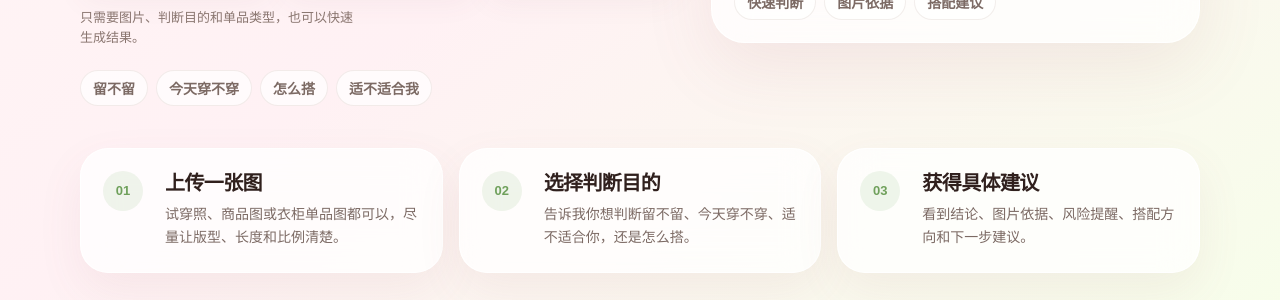
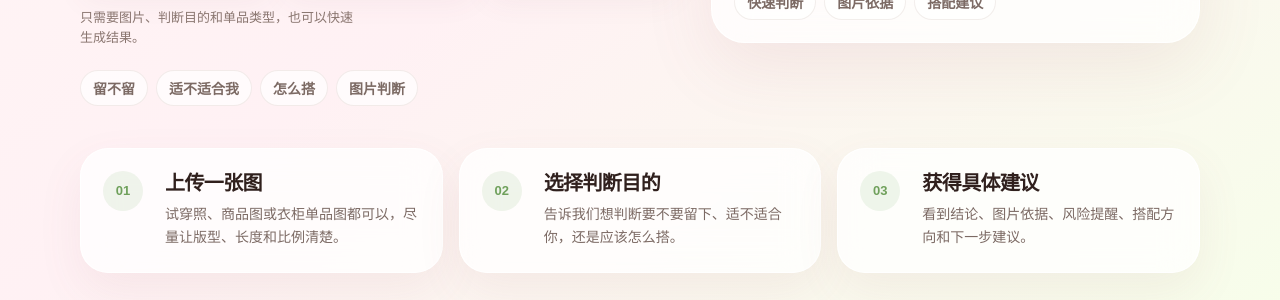
Before and after one commit to Qihang-thinking/keep-or-let-go, a Next.js app: page / in a window 1280 px wide. Shown: the part 607-907 px from the top of the page. Built offline with nearby package versions, Linux system fonts and the light colour scheme.

Commit message:
Refine homepage labels

```diff
--- a/app/page.tsx
+++ b/app/page.tsx
@@ -1,6 +1,6 @@
 import Link from "next/link";
 
-const useCases = ["留不留", "今天穿不穿", "怎么搭", "适不适合我"];
+const useCases = ["留不留", "适不适合我", "怎么搭", "图片判断"];
 
 const steps = [
   {
@@ -11,7 +11,7 @@ const steps = [
   {
     number: "02",
     title: "选择判断目的",
-    text: "告诉我你想判断留不留、今天穿不穿、适不适合你，还是怎么搭。",
+    text: "告诉我们想判断要不要留下、适不适合你，还是应该怎么搭。",
   },
   {
     number: "03",
```
